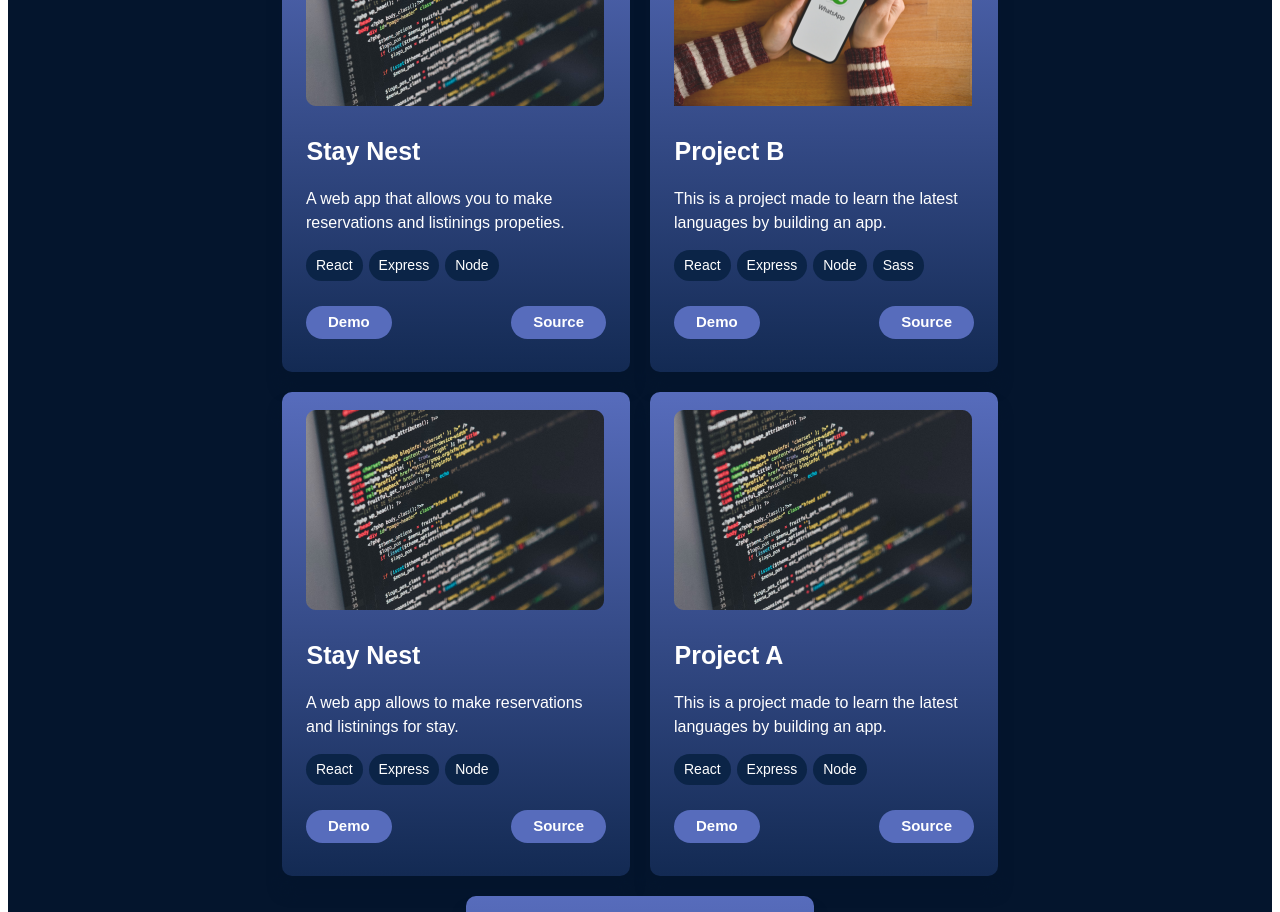
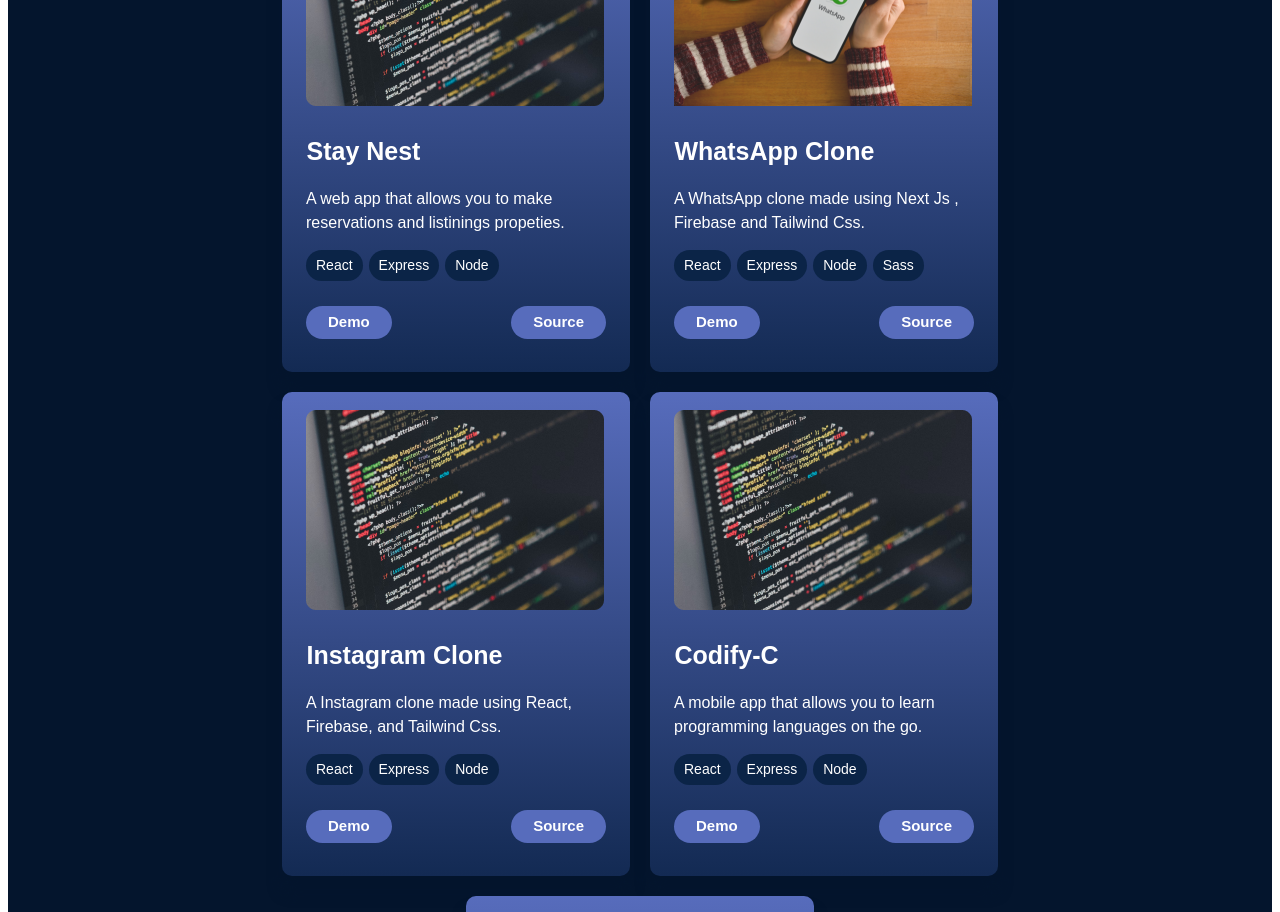
Before and after one commit to GithmiHashara/react-portfolio, a React (Vite) app in the folder react-portfolio/: page / in a window 1280 px wide. Shown: the part 3000-3912 px from the top of the page. Built offline with nearby package versions, Linux system fonts and the light colour scheme.

Commit message:
Refactor project titles and descriptions in Projects component

```diff
--- a/react-portfolio/src/components/Projects/Projects.jsx
+++ b/react-portfolio/src/components/Projects/Projects.jsx
@@ -35,9 +35,9 @@
             <div className={styles.projectImageContainer}>
               <img src="\assects\projects\Whatsapp.png" alt="Project B" />
             </div>
-            <h3 className={styles.projectTitle}>Project B</h3>
+            <h3 className={styles.projectTitle}>WhatsApp Clone</h3>
             <p className={styles.projectDescription}>
-              This is a project made to learn the latest languages by building an app.
+              A WhatsApp clone made using Next Js , Firebase and Tailwind Css.
             </p>
             <div className={styles.skills}>
               <span className={styles.skill}>React</span>
@@ -56,9 +56,9 @@
             <div className={styles.projectImageContainer}>
               <img src="\assects\projects\project.png" alt="Project A" />
             </div>
-            <h3 className={styles.projectTitle}>Stay Nest</h3>
+            <h3 className={styles.projectTitle}>Instagram Clone</h3>
             <p className={styles.projectDescription}>
-              A web app allows to make reservations and listinings for stay.
+              A Instagram clone made using React, Firebase, and Tailwind Css.
             </p>
             <div className={styles.skills}>
               <span className={styles.skill}>React</span>
@@ -76,9 +76,9 @@
             <div className={styles.projectImageContainer}>
               <img src="\assects\projects\project.png" alt="Project A" />
             </div>
-            <h3 className={styles.projectTitle}>Project A</h3>
+            <h3 className={styles.projectTitle}>Codify-C</h3>
             <p className={styles.projectDescription}>
-              This is a project made to learn the latest languages by building an app.
+             A mobile app that allows you to learn programming languages on the go.
             </p>
             <div className={styles.skills}>
               <span className={styles.skill}>React</span>
```
